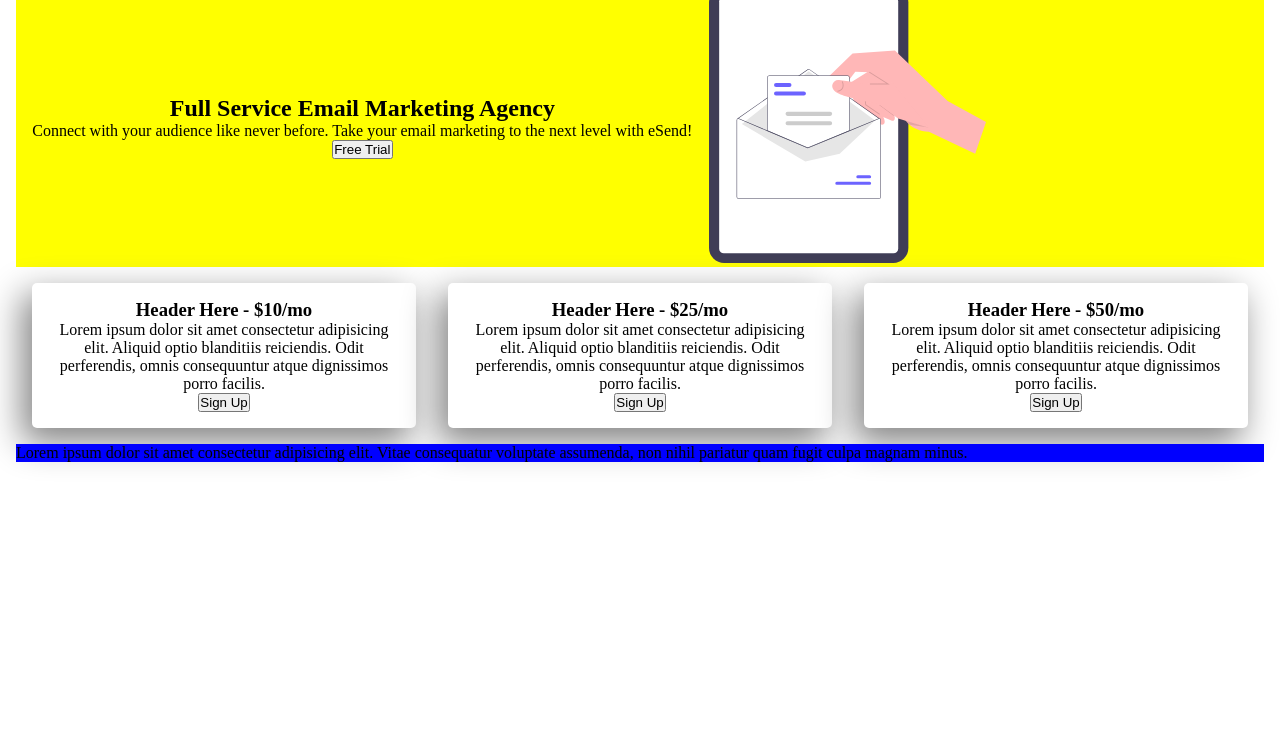
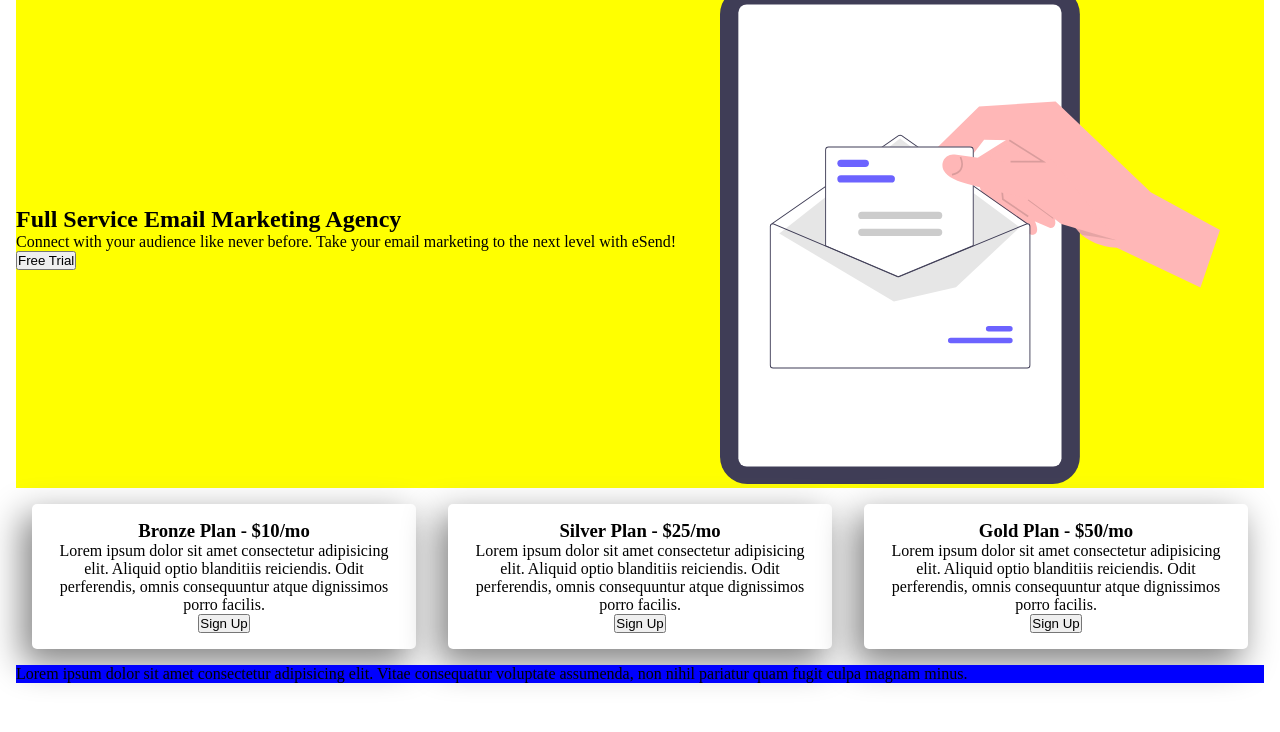
Before and after one commit to patk80/eSend-Landing-Page, a plain HTML site: page index.html in a window 1280 px wide. Shown: the part 68-800 px from the top of the page. Drawn offline with Linux system fonts and the light colour scheme.

Commit message:
margin: auto 0; for text middle section

```diff
--- a/index.html
+++ b/index.html
@@ -29,19 +29,19 @@
 
         <div class="cards-section">
             <div class="card-1 card">
-                <h3>Header Here - $10/mo</h3>
+                <h3>Bronze Plan - $10/mo</h3>
                 <p>Lorem ipsum dolor sit amet consectetur adipisicing elit. Aliquid optio blanditiis reiciendis. Odit perferendis, omnis consequuntur atque dignissimos porro facilis.</p>
                 <button>Sign Up</button>
             </div>
 
             <div class="card-2 card">
-                <h3>Header Here - $25/mo</h3>
+                <h3>Silver Plan - $25/mo</h3>
                 <p>Lorem ipsum dolor sit amet consectetur adipisicing elit. Aliquid optio blanditiis reiciendis. Odit perferendis, omnis consequuntur atque dignissimos porro facilis.</p>
                 <button>Sign Up</button>
             </div>
 
             <div class="card-3 card">
-                <h3>Header Here - $50/mo</h3>
+                <h3>Gold Plan - $50/mo</h3>
                 <p>Lorem ipsum dolor sit amet consectetur adipisicing elit. Aliquid optio blanditiis reiciendis. Odit perferendis, omnis consequuntur atque dignissimos porro facilis.</p>
                 <button>Sign Up</button>
             </div>
--- a/style.css
+++ b/style.css
@@ -24,10 +24,7 @@
 
 .middle-text-section {
     grid-column: 1 / 2;
-    display: flex;
-    flex-direction: column;
-    align-items: center;
-    justify-content: center;
+    margin: auto 0;
 }
 
 .middle-image-section {
@@ -36,7 +33,7 @@
 }
 
 #middle-image {
-    width: 50%;
+    width: 500px;
 }
 
 .cards-section {
```
